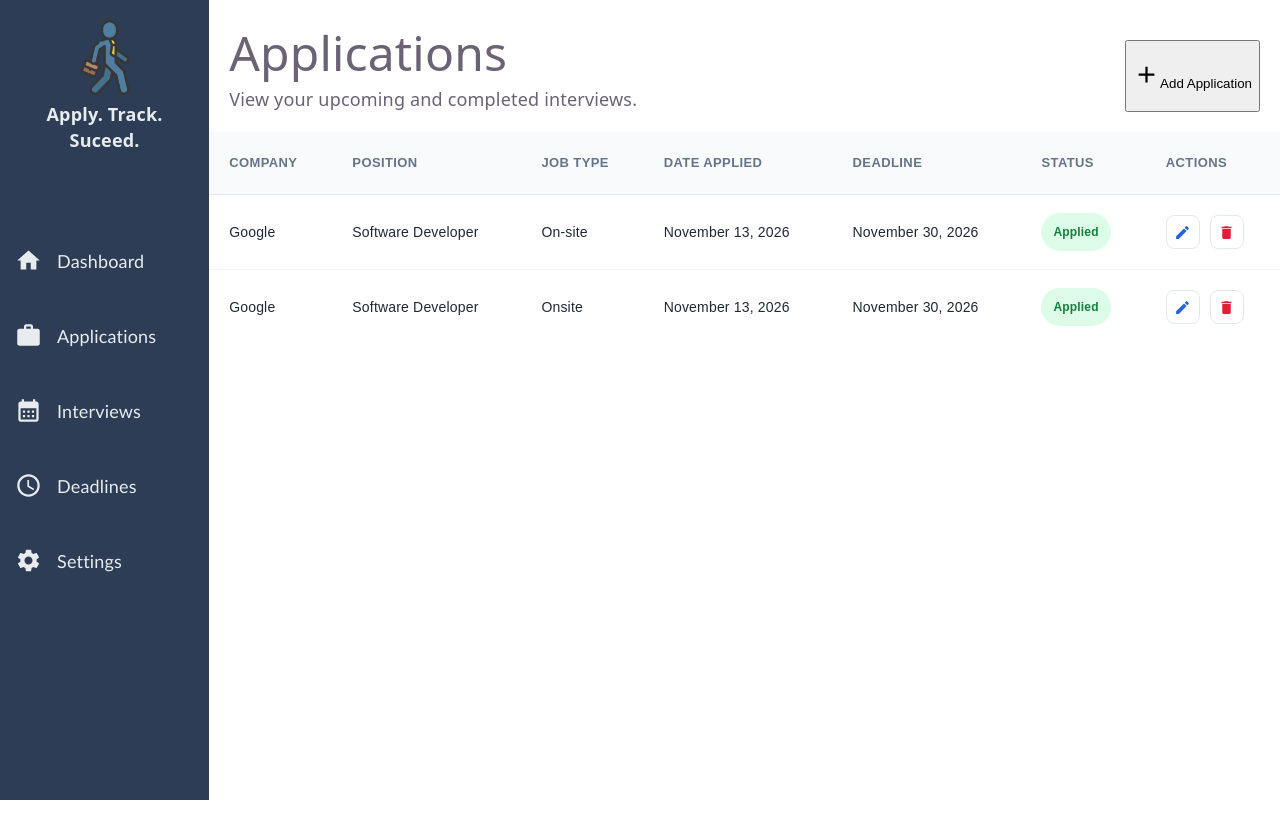
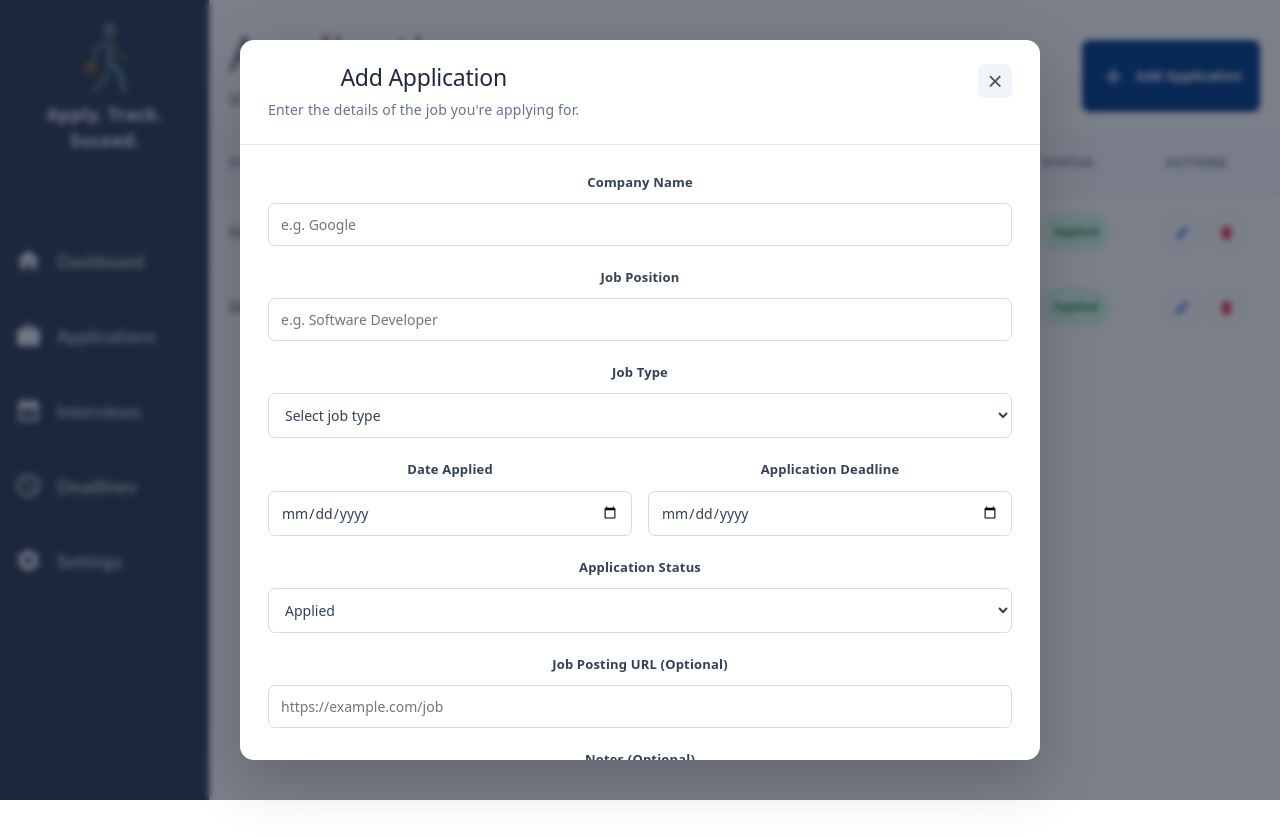
Before and after one commit to Roshawn14/CareerManagementSystem, a React (Vite) app: page /applications in a window 1280 px wide. Both pictures are taken after a click on the button "Add Application". Shown: the top 838 px of the page. Built offline with nearby package versions, Linux system fonts and the light colour scheme.

Commit message:
Created application pop up/ modal so users can add a new application

```diff
--- a/src/Components/Pages/Stylesheets/Application.css
+++ b/src/Components/Pages/Stylesheets/Application.css
@@ -138,3 +138,197 @@
   background-color: #fef2f2;
   border-color: #fca5a5;
 }
+
+/* Add Application Button */
+.addApplicationBtn {
+  display: flex;
+  align-items: center;
+  justify-content: center;
+  gap: 8px;
+  padding: 11px 18px;
+  background: #023e8a;
+  color: white;
+  border: none;
+  border-radius: 8px;
+  font-size: 14px;
+  font-weight: 600;
+  cursor: pointer;
+  transition: background 0.2s ease;
+}
+
+.addApplicationBtn:hover {
+  background: #0353b4;
+}
+
+/* Modal Background */
+.applicationModal {
+  width: min(800px, calc(100% - 32px));
+  max-height: 90vh;
+  padding: 0;
+  border: none;
+  border-radius: 14px;
+  background: #ffffff;
+  color: #263449;
+  box-shadow: 0 20px 60px rgba(0, 0, 0, 0.2);
+  overflow-y: auto;
+}
+
+.applicationModal::backdrop {
+  background: rgba(15, 23, 42, 0.55);
+  backdrop-filter: blur(3px);
+}
+
+/* Modal Header */
+.modalHeader {
+  display: flex;
+  align-items: flex-start;
+  justify-content: space-between;
+  gap: 16px;
+  padding: 24px 28px;
+  border-bottom: 1px solid #e5eaf1;
+}
+
+.modalHeader h2 {
+  margin: 0 0 8px;
+  font-size: 23px;
+  color: #1e293b;
+}
+
+.modalHeader p {
+  margin: 0;
+  color: #64748b;
+  font-size: 14px;
+  line-height: 1.5;
+}
+
+.closeModalBtn {
+  display: grid;
+  place-items: center;
+  width: 34px;
+  height: 34px;
+  border: none;
+  border-radius: 7px;
+  background: #f1f5f9;
+  color: #475569;
+  font-size: 26px;
+  cursor: pointer;
+}
+
+.closeModalBtn:hover {
+  background: #e2e8f0;
+}
+
+/* Form Layout */
+.applicationForm {
+  padding: 24px 28px 28px;
+}
+
+.modalFormGroup {
+  display: flex;
+  flex-direction: column;
+  gap: 8px;
+  min-width: 0;
+  margin-bottom: 18px;
+}
+
+.modalFormGroup label {
+  font-size: 13px;
+  font-weight: 600;
+  color: #334155;
+}
+
+.modalFormGroup input,
+.modalFormGroup select,
+.modalFormGroup textarea {
+  width: 100%;
+  box-sizing: border-box;
+  padding: 11px 12px;
+  border: 1px solid #d5dce6;
+  border-radius: 7px;
+  background: #ffffff;
+  color: #334155;
+  font-family: inherit;
+  font-size: 14px;
+  outline: none;
+  transition: border-color 0.2s, box-shadow 0.2s;
+}
+
+.modalFormGroup input,
+.modalFormGroup select {
+  min-height: 43px;
+}
+
+.modalFormGroup textarea {
+  resize: vertical;
+}
+
+.modalFormGroup input:focus,
+.modalFormGroup select:focus,
+.modalFormGroup textarea:focus {
+  border-color: #2563eb;
+  box-shadow: 0 0 0 3px rgba(37, 99, 235, 0.12);
+}
+
+/* Side-by-side Date Fields */
+.modalFormRow {
+  display: grid;
+  grid-template-columns: 1fr 1fr;
+  gap: 16px;
+}
+
+/* Modal Footer Buttons */
+.modalActions {
+  display: flex;
+  justify-content: flex-end;
+  gap: 12px;
+  margin-top: 26px;
+  padding-top: 20px;
+  border-top: 1px solid #e5eaf1;
+}
+
+.modalActions button {
+  min-height: 42px;
+  padding: 10px 17px;
+  border-radius: 7px;
+  font-size: 14px;
+  font-weight: 600;
+  cursor: pointer;
+  transition: background 0.2s ease;
+}
+
+.cancelModalBtn {
+  background: white;
+  color: #475569;
+  border: 1px solid #cbd5e1;
+}
+
+.cancelModalBtn:hover {
+  background: #f1f5f9;
+}
+
+.saveApplicationBtn {
+  background: #023e8a;
+  color: white;
+  border: 1px solid #023e8a;
+}
+
+.saveApplicationBtn:hover {
+  background: #0353b4;
+}
+
+/* Mobile Layout */
+@media (max-width: 520px) {
+  .modalHeader,
+  .applicationForm {
+    padding: 20px;
+  }
+
+  .modalFormRow {
+    grid-template-columns: 1fr;
+    gap: 0;
+  }
+
+  .modalActions button {
+    flex: 1;
+  }
+}
--- a/src/Components/Pages/application.jsx
+++ b/src/Components/Pages/application.jsx
@@ -13,14 +13,132 @@ function applications() {
         <div className="applicationHeader">
           <div id="pDiv">
             <p id="applicationTitle">Applications</p>
-            <p id="helperText">View your upcoming and completed interviews.</p>
+            <p id="helperText">
+              View your upcoming and completed applications.
+            </p>
           </div>
 
-          <button>
-            <AddIcon size={18} />
+          <button
+            className="addApplicationBtn"
+            onClick={() =>
+              document.getElementById("addApplicationModal").showModal()
+            }
+          >
+            <AddIcon />
             Add Application
           </button>
         </div>
+
+        {/* Add Application Modal */}
+        <dialog id="addApplicationModal" className="applicationModal">
+          <div className="modalHeader">
+            <div>
+              <h2>Add Application</h2>
+              <p>Enter the details of the job you're applying for.</p>
+            </div>
+
+            <form method="dialog">
+              <button className="closeModalBtn" aria-label="Close">
+                &times;
+              </button>
+            </form>
+          </div>
+
+          <form className="applicationForm">
+            <div className="modalFormGroup">
+              <label htmlFor="company">Company Name</label>
+              <input
+                id="company"
+                type="text"
+                placeholder="e.g. Google"
+                required
+              />
+            </div>
+
+            <div className="modalFormGroup">
+              <label htmlFor="position">Job Position</label>
+              <input
+                id="position"
+                type="text"
+                placeholder="e.g. Software Developer"
+                required
+              />
+            </div>
+
+            <div className="modalFormGroup">
+              <label htmlFor="jobType">Job Type</label>
+              <select id="jobType" defaultValue="" required>
+                <option value="" disabled>
+                  Select job type
+                </option>
+                <option value="Remote">Remote</option>
+                <option value="Hybrid">Hybrid</option>
+                <option value="On-site">On-site</option>
+                <option value="Internship">Internship</option>
+                <option value="Part-time">Part-time</option>
+                <option value="Full-time">Full-time</option>
+              </select>
+            </div>
+
+            <div className="modalFormRow">
+              <div className="modalFormGroup">
+                <label htmlFor="dateApplied">Date Applied</label>
+                <input id="dateApplied" type="date" required />
+              </div>
+
+              <div className="modalFormGroup">
+                <label htmlFor="deadline">Application Deadline</label>
+                <input id="deadline" type="date" />
+              </div>
+            </div>
+
+            <div className="modalFormGroup">
+              <label htmlFor="status">Application Status</label>
+              <select id="status" defaultValue="Applied">
+                <option value="Saved">Saved</option>
+                <option value="Applied">Applied</option>
+                <option value="Interviewing">Interviewing</option>
+                <option value="Offer">Offer</option>
+                <option value="Rejected">Rejected</option>
+                <option value="Withdrawn">Withdrawn</option>
+              </select>
+            </div>
+
+            <div className="modalFormGroup">
+              <label htmlFor="jobUrl">Job Posting URL (Optional)</label>
+              <input
+                id="jobUrl"
+                type="url"
+                placeholder="https://example.com/job"
+              />
+            </div>
+
+            <div className="modalFormGroup">
+              <label htmlFor="notes">Notes (Optional)</label>
+              <textarea
+                id="notes"
+                rows="3"
+                placeholder="Add notes about this opportunity..."
+              />
+            </div>
+
+            <div className="modalActions">
+              <button
+                type="button"
+                className="cancelModalBtn"
+                onClick={() =>
+                  document.getElementById("addApplicationModal").close()
+                }
+              >
+                Cancel
+              </button>
+
+              <button type="submit" className="saveApplicationBtn">
+                Save Application
+              </button>
+            </div>
+          </form>
+        </dialog>
 
         <table className="applicationsTable">
           <thead>
```
